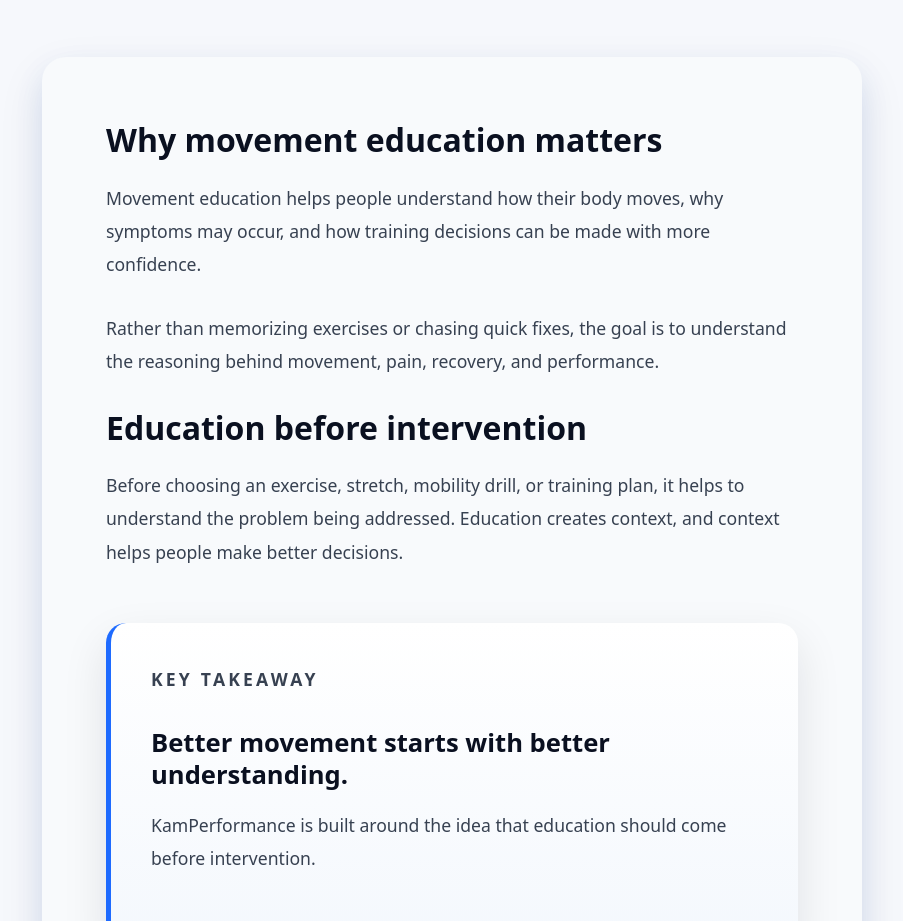
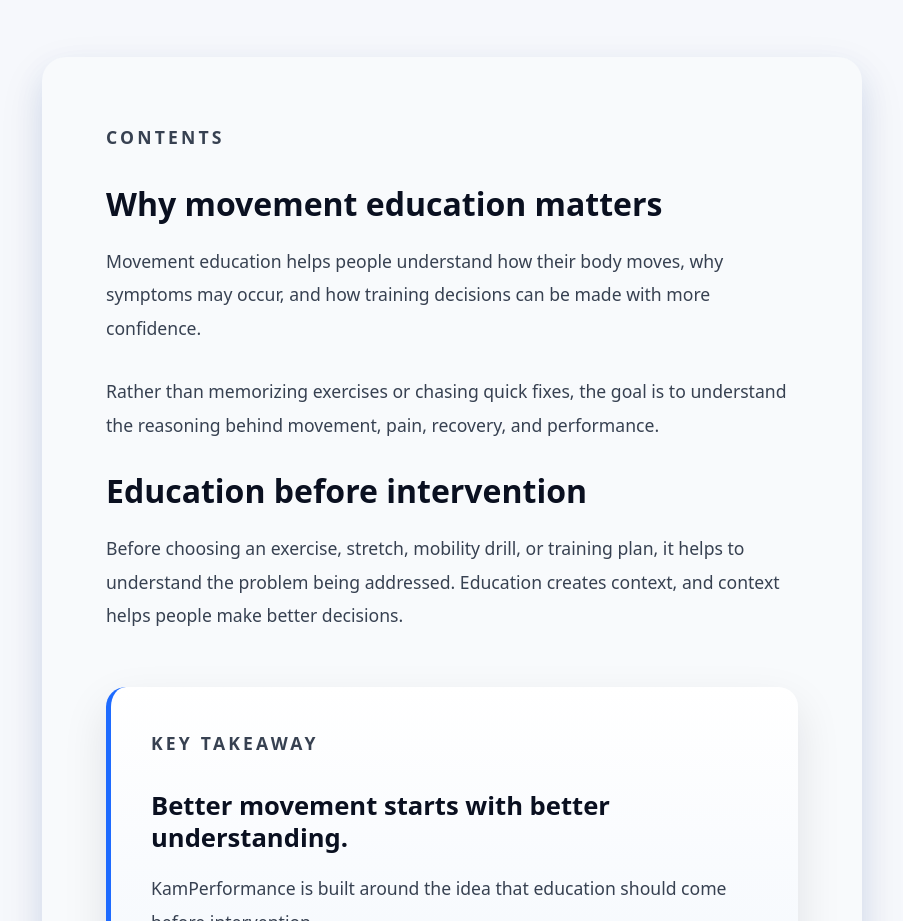
Before and after one commit to drlanders5/kamperformance, a plain HTML site: page movement-education-foundations.html in a window 1280 px wide. Shown: the part 860-1781 px from the top of the page, without its empty margins (188-1091 px from the left). Drawn offline with Linux system fonts and the light colour scheme.

Commit message:
content table

```diff
--- a/movement-education-foundations.html
+++ b/movement-education-foundations.html
@@ -77,6 +77,11 @@
             <section class="article-body">
 
                 <div class="article-content">
+
+                    <nav class="article-toc" aria-label="Article table of contents">
+                        <p class="eyebrow">CONTENTS</p>
+                        <ul id="article-toc-list"></ul>
+                    </nav>
 
                     <h2>Why movement education matters</h2>
 
```
